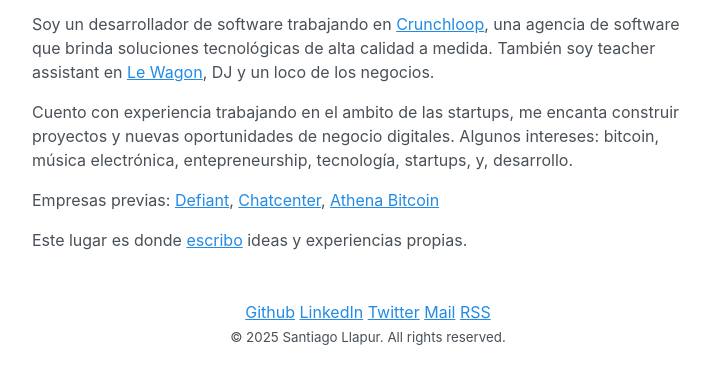
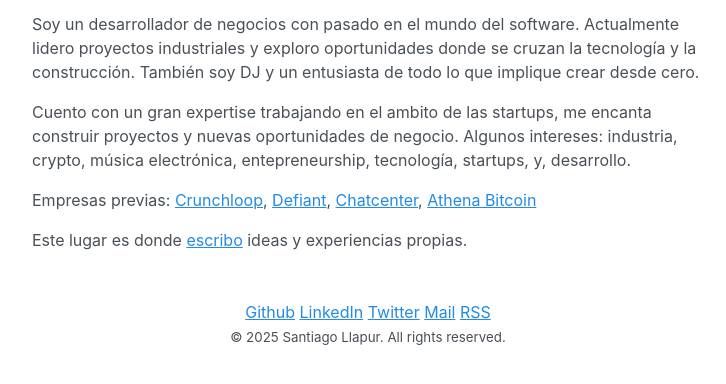
Before and after one commit to SantiLl/blog, a Jekyll site: the page built from index.html, in a window 1280 px wide, cut to the strip 317-701 px from the top of the page. Shown: the whole strip, without its empty margins (272-998 px from the left). Built offline with Jekyll 4.4.1, drawn with Linux system fonts in a browser that asks for light colours.

Commit message:
feat: Change index and new post

```diff
--- a/index.html
+++ b/index.html
@@ -6,17 +6,17 @@
 <h1>Santiago Llapur</h1>
 <img src="https://avatars0.githubusercontent.com/u/49813028?s=460&u=d0de64950e767ba25532a25436d8f61bcfbdbab9&v=4" class="avatar" alt="github-avatar">
 <p>
-  Soy un desarrollador de software trabajando en <a href="https://crunchloop.io/">Crunchloop</a>, una agencia de software que brinda soluciones tecnológicas de alta calidad a medida.
-  También soy teacher assistant en <a href="https://www.lewagon.com/buenos-aires" target="_blank">Le Wagon</a>, DJ y un loco de los negocios.
+  Soy un desarrollador de negocios con pasado en el mundo del software. Actualmente lidero proyectos industriales y exploro oportunidades donde se cruzan la tecnología y la construcción.
+  También soy DJ y un entusiasta de todo lo que implique crear desde cero.
 </p>
 
 <p>
-  Cuento con experiencia trabajando en el ambito de las startups, me encanta construir proyectos y nuevas oportunidades de negocio digitales.
-  Algunos intereses: bitcoin, música electrónica, entepreneurship, tecnología, startups, y, desarrollo.
+  Cuento con un gran expertise trabajando en el ambito de las startups, me encanta construir proyectos y nuevas oportunidades de negocio.
+  Algunos intereses: industria, crypto, música electrónica, entepreneurship, tecnología, startups, y, desarrollo.
 </p>
 
 <p>
-  Empresas previas: <a href="https://defiantapp.tech/es">Defiant</a>, <a href="https://chatcenter.net/">Chatcenter</a>, <a href="https://athenabitcoin.com/es/home-es/">Athena Bitcoin</a>
+  Empresas previas: <a href="https://crunchloop.io/">Crunchloop</a>, <a href="https://defiantapp.tech/es">Defiant</a>, <a href="https://chatcenter.net/">Chatcenter</a>, <a href="https://athenabitcoin.com/es/home-es/">Athena Bitcoin</a>
 </p>
 
 <p>
```
Also changed, not shown: _posts/2025-07-05-argentina-en-la-era-de-la-globalizacion.markdown (added, +44 -0 lines).
